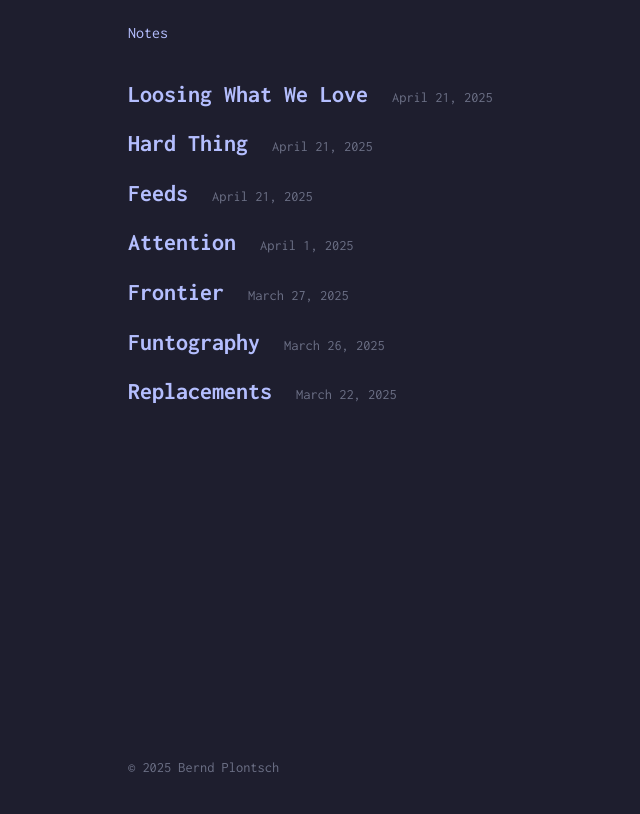
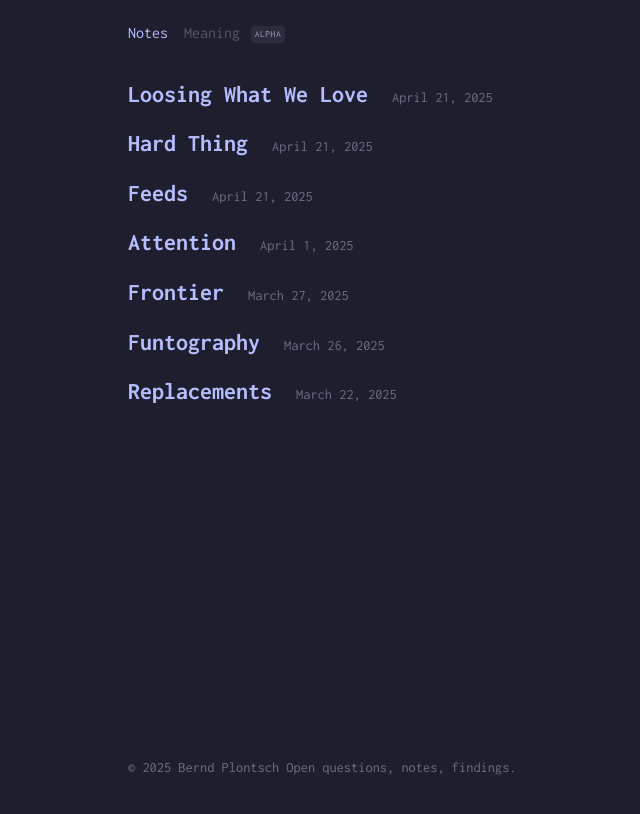
Before and after one commit to berndpl/notes-plontsch, a Jekyll site: the page built from index.markdown, in a window 1280 px wide. Shown: the top 814 px of the page, without its empty margins (132-772 px from the left). Built offline with Jekyll 4.4.1, drawn with Linux system fonts in a browser that asks for light colours.

Commit message:
added favicon

```diff
--- a/_layouts/default.html
+++ b/_layouts/default.html
@@ -5,11 +5,14 @@
     <meta name="viewport" content="width=device-width, initial-scale=1.0" />
     <title>{{ page.title }} - {{ site.title }}</title>
     <link rel="stylesheet" href="{{ '/assets/css/main.css' | relative_url }}">
+    <link rel="icon" type="image/png" href="{{ '/apple-touch-icon.png' | relative_url }}">
+    <link rel="apple-touch-icon" href="{{ '/apple-touch-icon.png' | relative_url }}">
   </head>
   <body>
     <header>
       <nav>
         <a href="{{ '/' | relative_url }}">Notes</a>
+        <a href="#" class="inactive">Meaning <span class="badge">alpha</span></a>
       </nav>
     </header>
 
@@ -18,7 +21,7 @@
     </main>
 
     <footer>
-      <p>&copy; {{ site.time | date: '%Y' }} {{ site.title }}</p>
+      <p>&copy; {{ site.time | date: '%Y' }} {{ site.title }} {{ site.description }}</p>
     </footer>
   </body>
 </html>
--- a/assets/css/main.css
+++ b/assets/css/main.css
@@ -36,6 +36,30 @@
 nav a:hover {
   color: #f5e0dc; /* Catppuccin Mocha rosewater */
   text-decoration: underline;
+}
+
+nav a.inactive {
+  color: #6c7086; /* Catppuccin Mocha surface2 */
+  cursor: not-allowed;
+  opacity: 0.7;
+}
+
+nav a.inactive:hover {
+  color: #6c7086; /* Catppuccin Mocha surface2 */
+  text-decoration: none;
+}
+
+.badge {
+  display: inline-block;
+  font-size: 0.6em;
+  padding: 0.1em 0.4em;
+  background-color: #313244; /* Catppuccin Mocha surface1 */
+  color: #cdd6f4; /* Catppuccin Mocha text */
+  border-radius: 3px;
+  margin-left: 0.3em;
+  vertical-align: middle;
+  text-transform: uppercase;
+  letter-spacing: 0.5px;
 }
 
 /* Main content styles */
```
